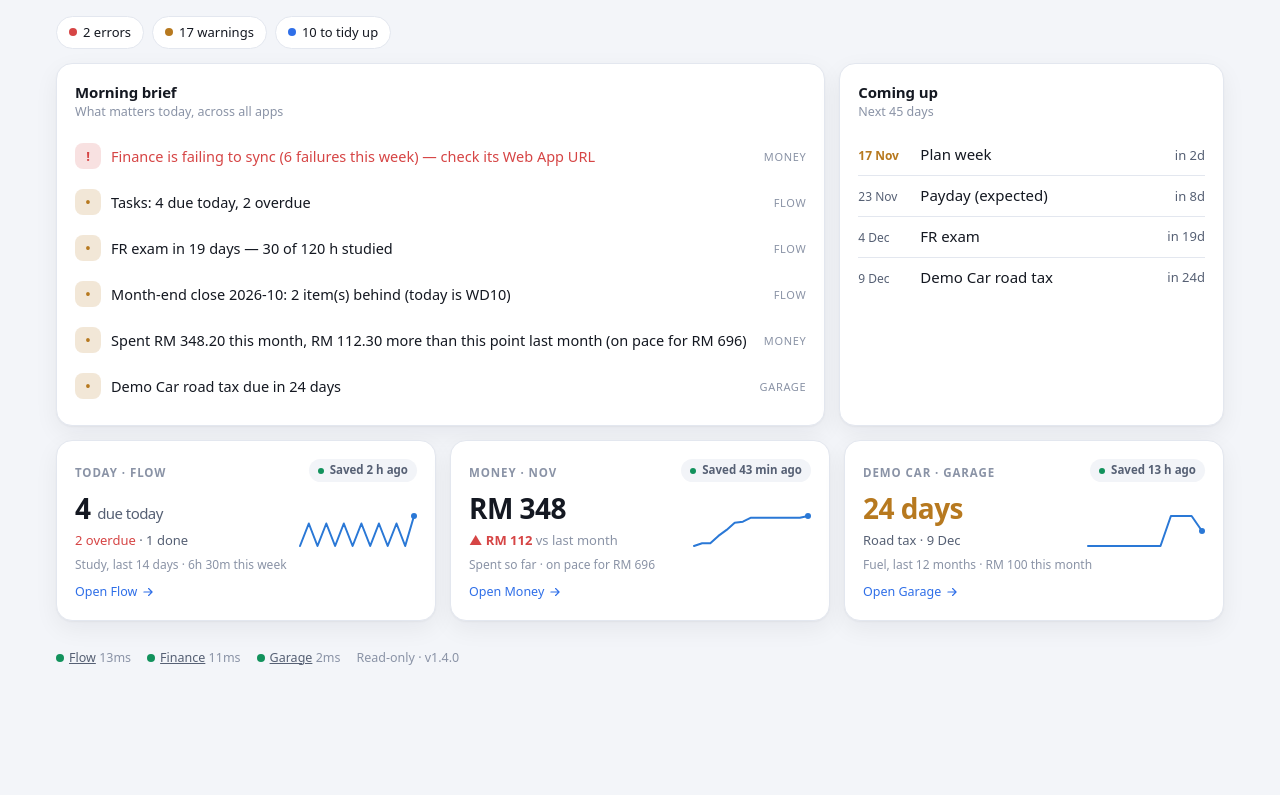
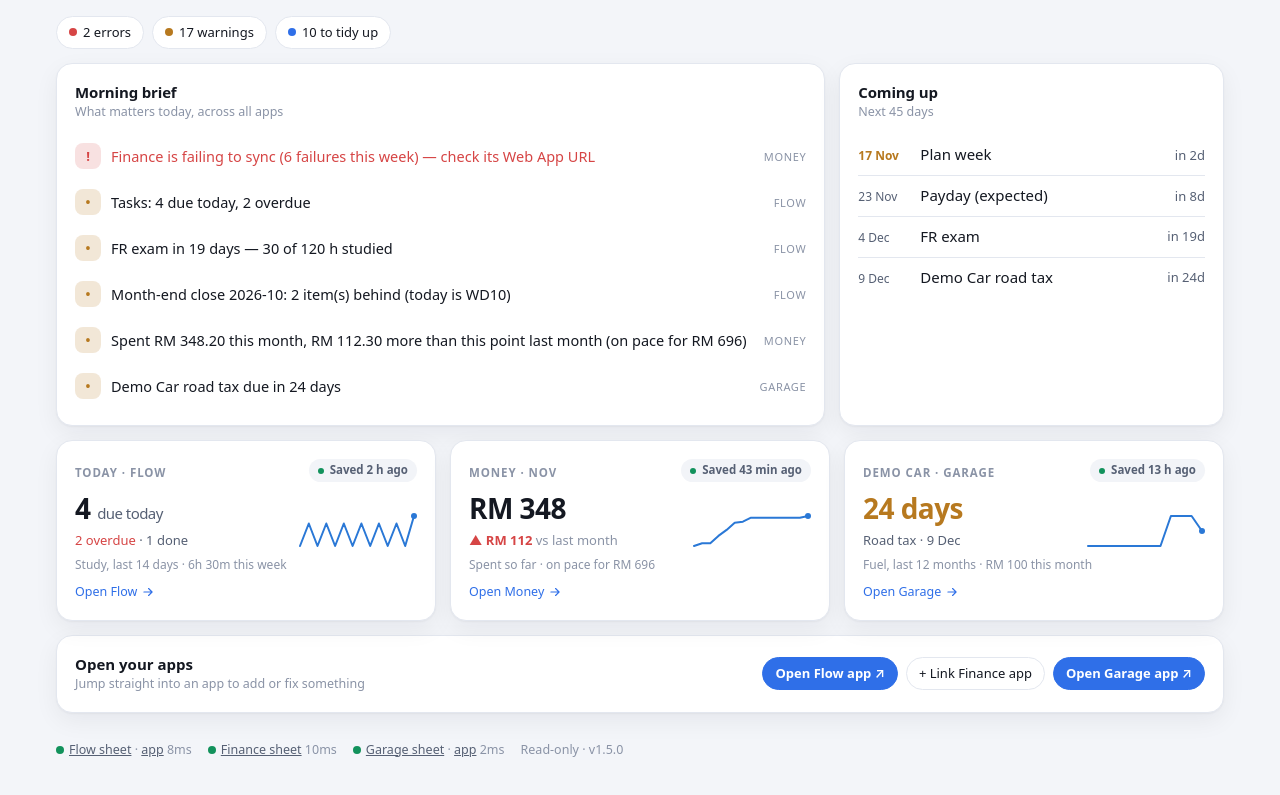
Before and after one commit to Syahman312/Dashboard, a website: page apps-script/Index.html in a window 1280 px wide. Shown: the part 123-918 px from the top of the page. Before the commit the page ends 846 px from the top, so only its background shows below. Drawn offline with Linux system fonts and the light colour scheme.

Commit message:
Open the apps themselves from the dashboard
- Each tab has an 'Open <app> app' button next to 'Open sheet'
- Health problems fixed in an app get an 'Open <app> app' button beside the row link
- Overview gets an 'Open your apps' launcher row; footer links each app
- App addresses come from Script Properties FLOW_APP_URL, FINANCE_APP_URL,
  GARAGE_APP_URL (https only); until set, a button explains how to add one

Co-Authored-By: Claude Opus 5.5 <noreply@anthropic.com>
Claude-Session: https://claude.ai/code/session_01CcrLWmcGAynFGyMPF3Tbnj

```diff
--- a/apps-script/Index.html
+++ b/apps-script/Index.html
@@ -116,6 +116,8 @@ h3.sec { font-size: 12px; color: var(--muted); font-weight: 650; margin: 18px 0
 .chip-row { display: flex; gap: 8px; flex-wrap: wrap; }
 .pill { display: inline-flex; align-items: center; gap: 6px; padding: 6px 12px; border-radius: 999px; font-size: 13px; background: var(--card); border: 1px solid var(--line); color: inherit; text-decoration: none; cursor: pointer; transition: border-color .15s; }
 .pill:hover { border-color: var(--accent); }
+.app-pill { background: var(--accent); border-color: var(--accent); color: var(--accent-ink); font-weight: 600; }
+.app-pill:hover { filter: brightness(1.08); }
 .dot { width: 8px; height: 8px; border-radius: 50%; display: inline-block; flex: none; }
 .dot.error { background: var(--bad); } .dot.warn { background: var(--warn); } .dot.info { background: var(--info); } .dot.ok { background: var(--good); }
 
@@ -865,7 +867,7 @@ footer a { color: var(--muted); }
     each(document, '.view', function (v) { v.classList.toggle('on', v.getAttribute('data-view') === S.view); });
     var host = $('v-' + S.view);
     ({ overview: viewOverview, flow: viewFlow, money: viewMoney, garage: viewGarage, health: viewHealth })[S.view](host, S.data);
-    countUp(host); fillBars(host);
+    bindAppLinks(host); countUp(host); fillBars(host);
     S.animate = false;
   }
 
@@ -891,7 +893,21 @@ footer a { color: var(--muted); }
   function viewHeader(title, src) {
     return '<div style="display:flex;justify-content:space-between;align-items:center;gap:10px;margin-bottom:14px;flex-wrap:wrap">' +
       '<div style="display:flex;gap:10px;align-items:center;flex-wrap:wrap"><h2 style="margin:0;font-size:22px;letter-spacing:-.02em">' + title + '</h2>' + freshBadge(src) + '</div>' +
-      (src && src.url ? '<a class="pill" href="' + esc(src.url) + '" target="_blank" rel="noopener">Open sheet ↗</a>' : '') + '</div>';
+      '<div class="chip-row">' + appButton(src) + (src && src.url ? '<a class="pill" href="' + esc(src.url) + '" target="_blank" rel="noopener">Open sheet ↗</a>' : '') + '</div></div>';
+  }
+  /** "Open Flow app" — or, until its link is set, a button that explains how to add it. */
+  function appButton(src, small) {
+    if (!src) return '';
+    if (src.appUrl) return '<a class="' + (small ? 'open-btn' : 'pill app-pill') + '" href="' + esc(src.appUrl) + '" target="_blank" rel="noopener">Open ' + esc(src.name) + ' app ↗</a>';
+    if (small) return '';
+    return '<button type="button" class="pill" data-applink="' + esc(src.appProp || '') + '" data-appname="' + esc(src.name) + '">+ Link ' + esc(src.name) + ' app</button>';
+  }
+  function bindAppLinks(root) {
+    each(root, '[data-applink]', function (b) {
+      b.addEventListener('click', function () {
+        toast('Add the ' + b.getAttribute('data-appname') + ' app\'s address in Apps Script → Project Settings → Script Properties as ' + b.getAttribute('data-applink') + ', then press Refresh.', 9000);
+      });
+    });
   }
   function taskLi(t, mode) {
     var right = mode === 'late' ? '<span class="tag late">' + shortDate(t.date) + '</span>'
@@ -959,6 +975,11 @@ footer a { color: var(--muted); }
         '<div class="faint" style="font-size:12px;margin-top:6px">Fuel, last 12 months · ' + rm(car.fuel.monthCost, 0) + ' this month</div>' + goLink('Garage') + '</button>';
     } else html += failedCard('Garage', ga);
     html += '</div>';
+
+    // Quick launcher for the apps themselves
+    html += '<div class="card" style="margin-top:14px;display:flex;justify-content:space-between;align-items:center;gap:12px;flex-wrap:wrap">' +
+      '<div><h2 style="font-size:15px;margin:0">Open your apps</h2><div class="faint" style="font-size:12.5px">Jump straight into an app to add or fix something</div></div>' +
+      '<div class="chip-row">' + ['flow', 'finance', 'garage'].map(function (k) { return appButton(d.sources[k]); }).join('') + '</div></div>';
 
     host.innerHTML = html;
     bindGo(host);
@@ -1272,22 +1293,24 @@ footer a { color: var(--muted); }
           '<ol>' + i.fix.steps.map(function (st) { return '<li>' + esc(st) + '</li>'; }).join('') + '</ol></details>' : '';
         return '<div class="issue' + (i.recovered ? ' rec' : '') + '"><span class="dot ' + (i.recovered ? 'ok' : i.level) + '"></span><div class="m"><span class="a">' + esc(i.area) + '</span>' + esc(i.message) + '</div>' +
           (i.detail ? '<div class="d">' + esc(i.detail) + '</div>' : '') + fix +
-          '<div class="acts" style="margin-top:8px;align-items:center">' + (link ? '<a class="open-btn" href="' + esc(link) + '" target="_blank" rel="noopener">' + linkLabel + ' ↗</a>' : '') +
+          '<div class="acts" style="margin-top:8px;align-items:center;flex-wrap:wrap">' + (i.fix && i.fix.where === 'app' ? appButton(s, true) : '') +
+          (link ? '<a class="' + (i.fix && i.fix.where === 'app' && s.appUrl ? 'pill' : 'open-btn') + '" style="font-size:12.5px;padding:5px 11px" href="' + esc(link) + '" target="_blank" rel="noopener">' + linkLabel + ' ↗</a>' : '') +
           '<button type="button" class="linkbtn faint" data-hide="' + esc(issueKey(i)) + '" title="Hide on this device (for problems you have accepted)">Hide</button></div></div>';
       }).join('') : '<div class="good" style="font-size:14px;padding:6px 0">✓ Nothing to fix</div>';
-      return '<div class="card">' + cardHead(SRC_LABEL[k] || k, list.length ? plural(list.length, 'item') : '', freshBadge(d.sources[k])) + body + '</div>';
+      return '<div class="card">' + cardHead(SRC_LABEL[k] || k, list.length ? plural(list.length, 'item') : '', freshBadge(d.sources[k])) + body +
+        '<div class="chip-row" style="margin-top:12px">' + appButton(d.sources[k]) + '</div></div>';
     }).join('') + '</div>';
     if (hiddenCount) html += '<div class="faint" style="font-size:13px;margin-top:12px">' + plural(hiddenCount, 'problem') + ' hidden · <button type="button" class="linkbtn" id="unhide">Show them again</button></div>';
     host.innerHTML = html;
 
     each(host, '.seg-ctl button', function (b) {
-      b.addEventListener('click', function () { S.filter = b.getAttribute('data-f'); viewHealth(host, d); });
+      b.addEventListener('click', function () { S.filter = b.getAttribute('data-f'); viewHealth(host, d); bindAppLinks(host); });
     });
     each(host, '[data-hide]', function (b) {
       b.addEventListener('click', function () {
         S.hidden[b.getAttribute('data-hide')] = Date.now();
         lsSet(LS.hidden, JSON.stringify(S.hidden));
-        renderNav(); viewHealth(host, d);
+        renderNav(); viewHealth(host, d); bindAppLinks(host);
         toast('Hidden on this device');
       });
     });
@@ -1323,7 +1346,8 @@ footer a { color: var(--muted); }
     var parts = Object.keys(d.sources).map(function (k) {
       var s = d.sources[k];
       return '<span><span class="dot ' + (s.ok ? 'ok' : 'error') + '" style="margin-right:5px"></span>' +
-        (s.url ? '<a href="' + esc(s.url) + '" target="_blank" rel="noopener">' + esc(s.name) + '</a>' : esc(s.name)) + ' <span class="num">' + s.ms + 'ms</span></span>';
+        (s.url ? '<a href="' + esc(s.url) + '" target="_blank" rel="noopener">' + esc(s.name) + ' sheet</a>' : esc(s.name)) +
+        (s.appUrl ? ' · <a href="' + esc(s.appUrl) + '" target="_blank" rel="noopener">app</a>' : '') + ' <span class="num">' + s.ms + 'ms</span></span>';
     });
     parts.push('<span>Read-only · v' + esc(d.version) + '</span>');
     if (MODE === 'remote') parts.push('<button type="button" class="linkbtn faint" id="reconnect">Connection settings</button>');
--- a/dev/make-sample.js
+++ b/dev/make-sample.js
@@ -6,7 +6,8 @@ const { load, fakeSpreadsheet } = require('../test/harness');
 const fx = require('../test/fixtures');
 
 const books = { g: fx.garage(), f: fx.finance(), w: fx.flow() };
-const gs = load({ GARAGE_SHEET_ID: 'g', FINANCE_SHEET_ID: 'f', FLOW_SHEET_ID: 'w' });
+const gs = load({ GARAGE_SHEET_ID: 'g', FINANCE_SHEET_ID: 'f', FLOW_SHEET_ID: 'w',
+  FLOW_APP_URL: 'https://example.com/flow', GARAGE_APP_URL: 'https://example.com/garage' }); // Finance left unset to show the 'Link app' button
 const d = gs.buildDashboard_(fx.NOW, id => fakeSpreadsheet(books[id]));
 Object.keys(d.sources).forEach(k => { d.sources[k].url = 'https://docs.google.com/spreadsheets/d/sample-' + k + '/edit'; });
 const out = path.join(__dirname, 'sample-dashboard.json');
--- a/dev/sample-dashboard.json
+++ b/dev/sample-dashboard.json
@@ -1,5 +1,5 @@
 {
-  "version": "1.4.0",
+  "version": "1.5.0",
   "generatedAt": 1794702600000,
   "today": "2026-11-15",
   "sources": {
@@ -7,6 +7,8 @@
       "name": "Flow",
       "ok": true,
       "url": "https://docs.google.com/spreadsheets/d/sample-flow/edit",
+      "appUrl": "https://example.com/flow",
+      "appProp": "FLOW_APP_URL",
       "summary": {
         "tasks": {
           "today": [
@@ -394,12 +396,14 @@
         },
         "lastChange": 1794697200000
       },
-      "ms": 13
+      "ms": 8
     },
     "finance": {
       "name": "Finance",
       "ok": true,
       "url": "https://docs.google.com/spreadsheets/d/sample-finance/edit",
+      "appUrl": null,
+      "appProp": "FINANCE_APP_URL",
       "summary": {
         "netWorth": 12339.69,
         "groups": {
@@ -926,12 +930,14 @@
         },
         "lastChange": 1794700000000
       },
-      "ms": 11
+      "ms": 10
     },
     "garage": {
       "name": "Garage",
       "ok": true,
       "url": "https://docs.google.com/spreadsheets/d/sample-garage/edit",
+      "appUrl": "https://example.com/garage",
+      "appProp": "GARAGE_APP_URL",
       "summary": {
         "cars": [
           {
```
Also changed, not shown: docs/index.html (+31 -7 lines), test/dashboard.test.js (+13 -0 lines), README.md, 1 other file.
